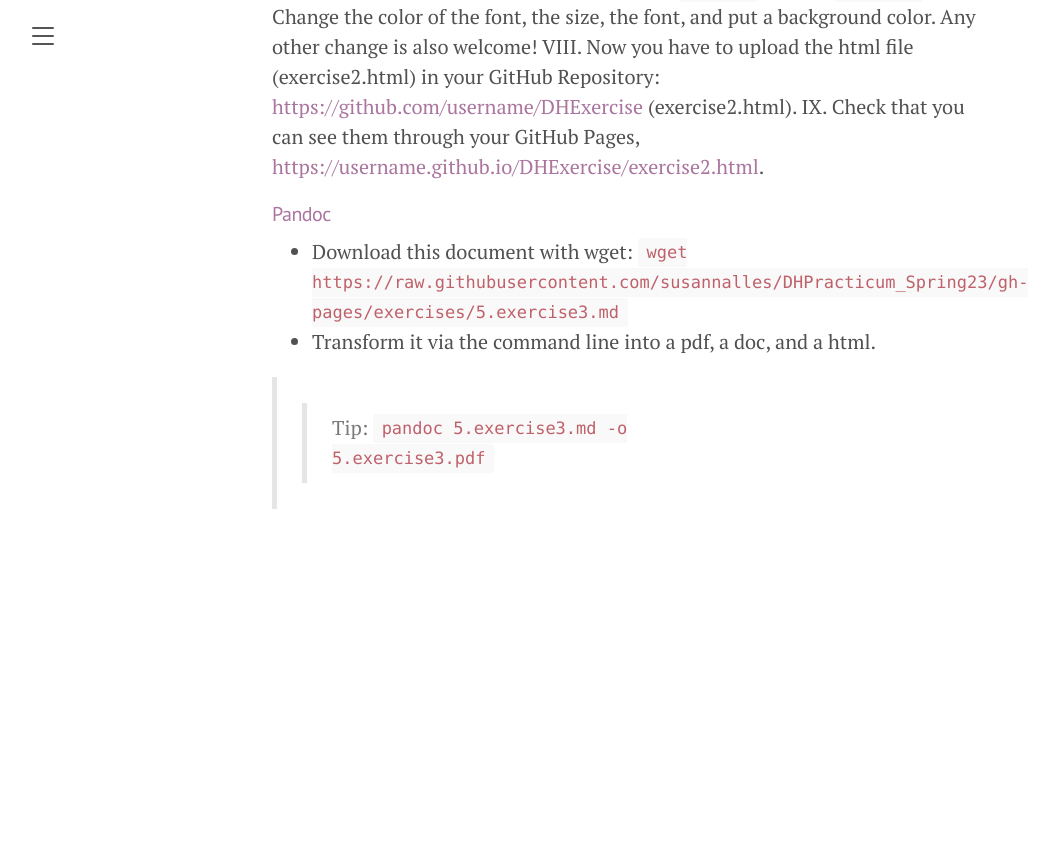
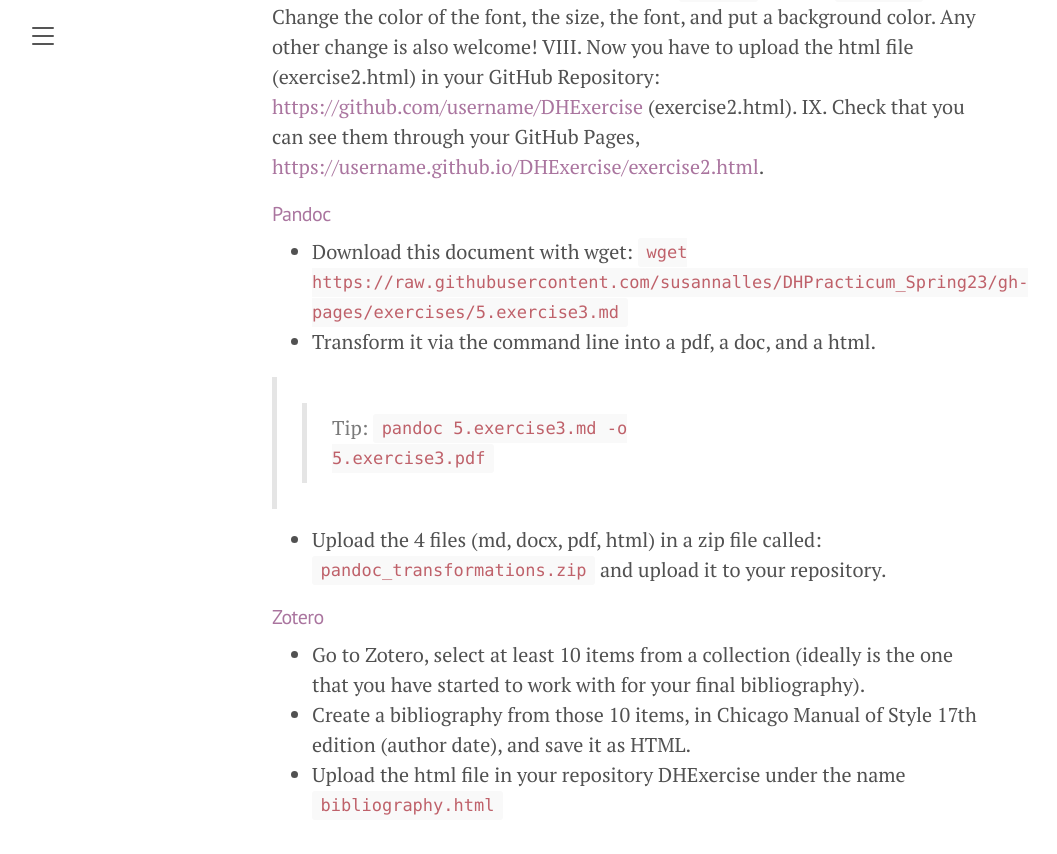
Before and after one commit to susannalles/DHPracticum_Spring23, a Jekyll site: the page built from exercises/5.InClassExercise.md, in a window 1280 px wide and 900 px high, scrolled down 3248 px. Shown: the top 854 px of the window, without its empty margins (8-1065 px from the left). Built offline with Jekyll 4.4.1, drawn with Linux system fonts in a browser that asks for light colours; before the commit the page ends 3837 px from its top, so only the background shows below that.

Commit message:
Update 5.InClassExercise.md

```diff
--- a/exercises/5.InClassExercise.md
+++ b/exercises/5.InClassExercise.md
@@ -83,3 +83,11 @@ IX. Check that you can see them through your GitHub Pages, <https://username.git
 - Transform it via the command line into a pdf, a doc, and a html.
 
 >> Tip: `pandoc 5.exercise3.md -o 5.exercise3.pdf`
+
+- Upload the 4 files (md, docx, pdf, html) in a zip file called: `pandoc_transformations.zip` and upload it to your repository.
+
+#### Zotero
+
+- Go to Zotero, select at least 10 items from a collection (ideally is the one that you have started to work with for your final bibliography).
+- Create a bibliography from those 10 items, in Chicago Manual of Style 17th edition (author date), and save it as HTML.
+- Upload the html file in your repository DHExercise under the name `bibliography.html`
```
